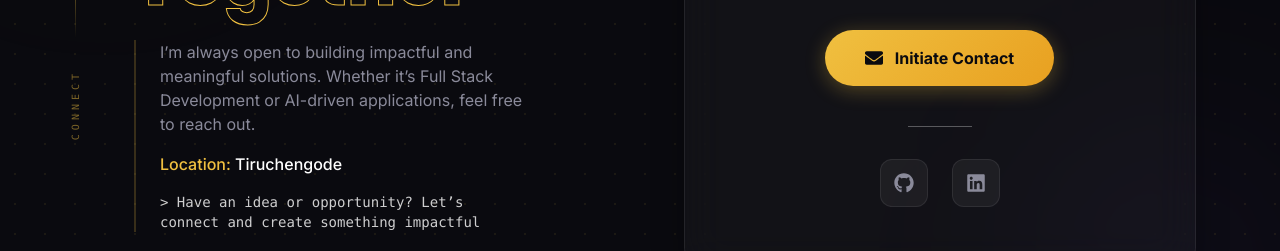
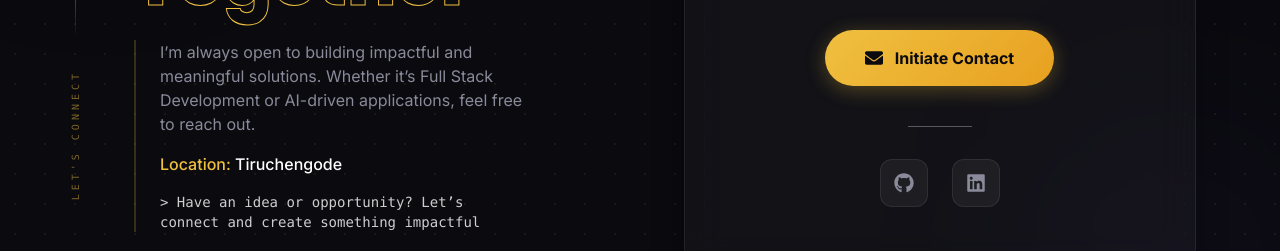
Before and after one commit to akash-nest/Portfolio, a React (Vite) app: page / in a window 1280 px wide. Shown: the part 5052-5303 px from the top of the page. Built offline with nearby package versions, Linux system fonts and the light colour scheme.

Commit message:
content change

```diff
--- a/src/sections/Contact.jsx
+++ b/src/sections/Contact.jsx
@@ -43,7 +43,7 @@ const Contact = () => (
                             <FaTerminal size={22}/>
                         </div>
                         <div className="w-[1px] h-32 bg-gradient-to-b from-accent to-transparent" />
-                        <span className="vertical-text text-[10px] font-mono uppercase tracking-[0.4em] text-accent/50 rotate-180">Connect</span>
+                        <span className="vertical-text text-[10px] font-mono uppercase tracking-[0.4em] text-accent/50 rotate-180">Let's Connect</span>
                     </motion.div>
 
                     <div className="flex-1">
```
